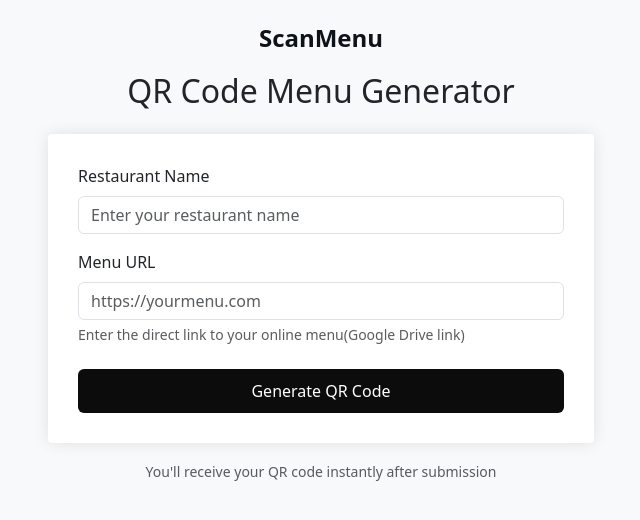
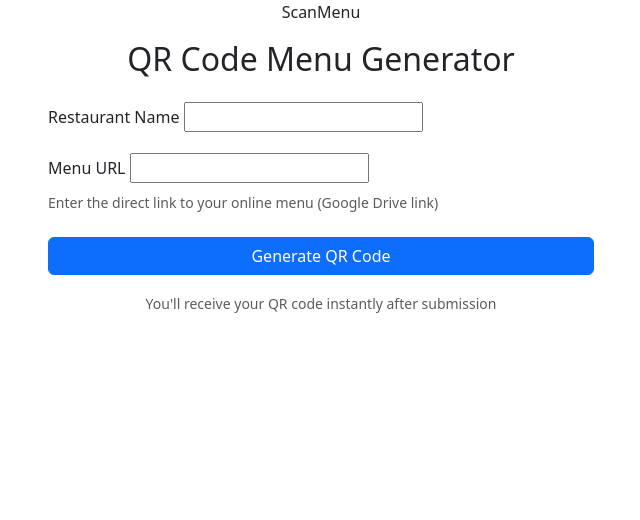
Before and after one commit to ankitkarki27/scanmenu-qr-menu-django-app, a Django app: page / in a window 1280 px wide. Shown: the top 520 px of the page, without its empty margins (319-959 px from the left). Run offline with Django 5.2, Linux system fonts and the light colour scheme.

Commit message:
project push: QR Menu Generator

```diff
--- a/core/views.py
+++ b/core/views.py
@@ -14,8 +14,8 @@
 
             # generate the QR code
             qr = qrcode.make(url)
-            file_name= restaurant_name.replace("","_").lower() + "_menu.png"
-            file_path=os.path.join(settings.MEDIA.ROOT,file_name) #media/restaurant_name_menu.png
+            file_name= restaurant_name.replace(" ","_").lower() + "_menu.png"
+            file_path = os.path.join(settings.MEDIA_ROOT, file_name) #media/restaurant_name_menu.png
             qr.save(file_path)
             # qr.save('file_name')
 
@@ -26,6 +26,12 @@
                 'url': url,
             }
             return render(request,'your_qr.html',context)
+        else:
+            # 👇 Form is not valid — show form again with errors
+            context = {
+                'form': form
+                }
+            return render(request, 'qr_code.html', context)
 
     else:
         form=QRCodeForm()
@@ -33,4 +39,4 @@
             'form': form,
 
         }
-        return render(request, 'qr_code.html', context)
+    return render(request, 'qr_code.html', context)
--- a/templates/qr_code.html
+++ b/templates/qr_code.html
@@ -5,31 +5,6 @@
     <meta name="viewport" content="width=device-width, initial-scale=1.0">
     <title>QR Code Menu Generator</title>
     <link href="https://cdn.jsdelivr.net/npm/bootstrap@5.3.0/dist/css/bootstrap.min.css" rel="stylesheet">
-    <style>
-        body {
-            background-color: #f8f9fa;
-            padding-top: 20px;
-        }
-        .form-container {
-            background-color: white;
-            border-radius: 4px;
-            padding: 30px;
-            box-shadow: 0 0 15px rgba(0, 0, 0, 0.1);
-        }
-        .logo {
-            font-weight: 700;
-            color: #0e1219;
-            font-size: 24px;
-        }
-        .btn-generate {
-            background-color: #0c0c0d;
-            border: none;
-            padding: 10px 20px;
-        }
-        .btn-generate:hover {
-            background-color: #08090a;
-        }
-    </style>
 </head>
 <body>
     <div class="container">
@@ -46,16 +21,19 @@
                 <div class="form-container">
                     <form action="{% url 'qr_code' %}" method="POST">
                         {% csrf_token %}
+                        {{ form.non_field_errors }}
 
                         <div class="mb-3">
-                            <label for="restaurant_name" class="form-label">Restaurant Name</label>
-                            <input type="text" class="form-control" id="restaurant_name" name="restaurant_name" placeholder="Enter your restaurant name" required>
+                            <label for="{{ form.restaurant_name.id_for_label }}" class="form-label">Restaurant Name</label>
+                            {{ form.restaurant_name }}
+                            {{ form.restaurant_name.errors }}
                         </div>
 
                         <div class="mb-3">
-                            <label for="menu_url" class="form-label">Menu URL</label>
-                            <input type="url" class="form-control" id="menu_url" name="menu_url" placeholder="https://yourmenu.com" required>
-                            <div class="form-text">Enter the direct link to your online menu(Google Drive link)</div>
+                            <label for="{{ form.url.id_for_label }}" class="form-label">Menu URL</label>
+                            {{ form.url }}
+                            <div class="form-text">Enter the direct link to your online menu (Google Drive link)</div>
+                            {{ form.url.errors }}
                         </div>
 
                         <div class="d-grid gap-2 mt-4">
--- a/templates/your_qr.html
+++ b/templates/your_qr.html
@@ -10,7 +10,7 @@
 
         <div class="container mt-5 align-center text-center">
 
-                <h2>{{restaurant_name}} </h2>
+        <h2>{{restaurant_name}} </h2>
 
         </div>
 
```
Also changed, not shown: media/bruce_castro_menu.png (added).
